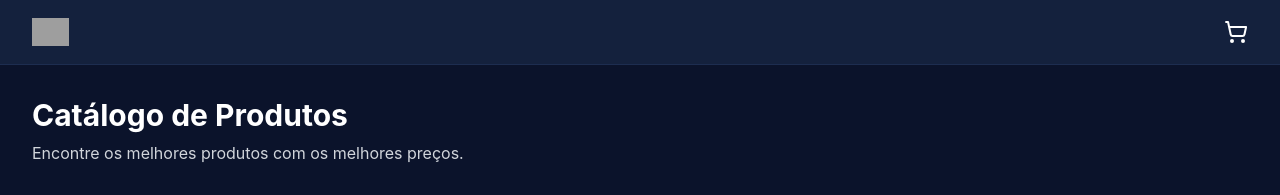
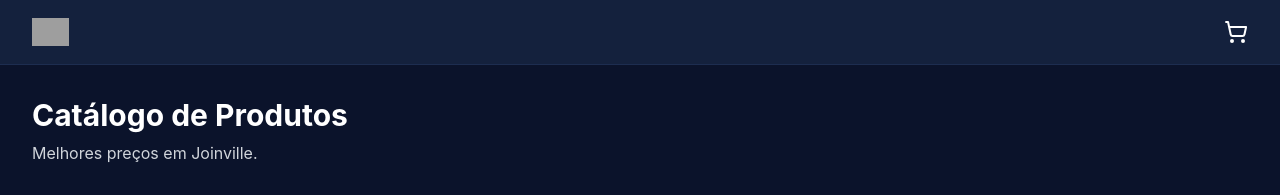
Before and after one commit to isaaceullen/kintech47, a Next.js app: page / in a window 1280 px wide. Shown: the top 195 px of the page. Built offline with nearby package versions, Linux system fonts and the light colour scheme; no server answers; the database is empty; grey boxes are pictures that could not be loaded.

Commit message:
feat: Update homepage product catalog description
Change the descriptive text on the homepage's product catalog section to be more specific, now highlighting "Melhores preços em Joinville."

```diff
--- a/app/page.tsx
+++ b/app/page.tsx
@@ -29,7 +29,7 @@ export default async function Home() {
       <main className="flex-grow max-w-7xl mx-auto px-4 sm:px-6 lg:px-8 py-8 w-full">
         <div className="mb-8">
           <h1 className="text-3xl font-bold text-text-main mb-2">Catálogo de Produtos</h1>
-          <p className="text-text-support">Encontre os melhores produtos com os melhores preços.</p>
+          <p className="text-text-support">Melhores preços em Joinville.</p>
         </div>
         <ProductList initialSort={defaultSort} />
       </main>
```
